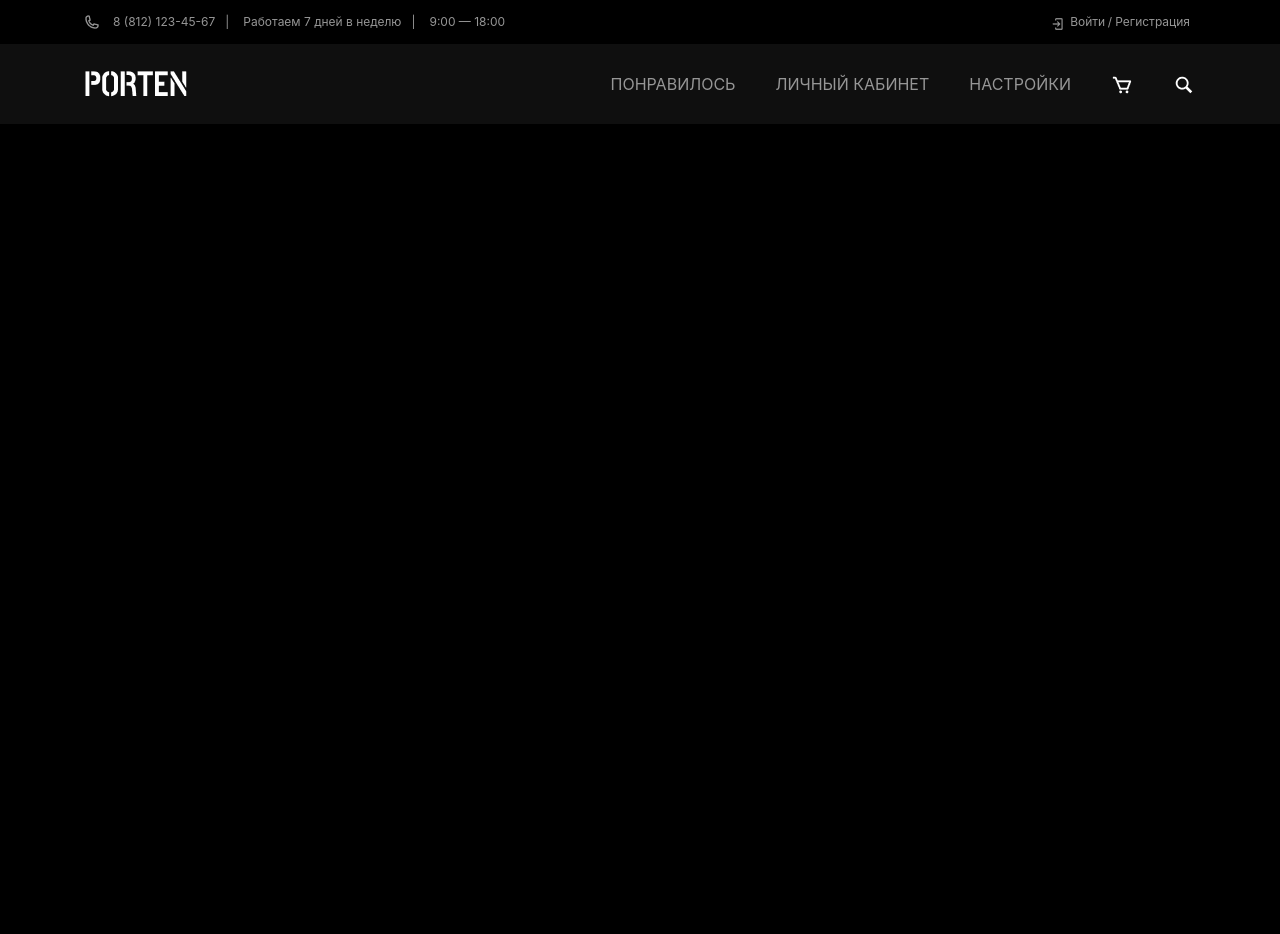
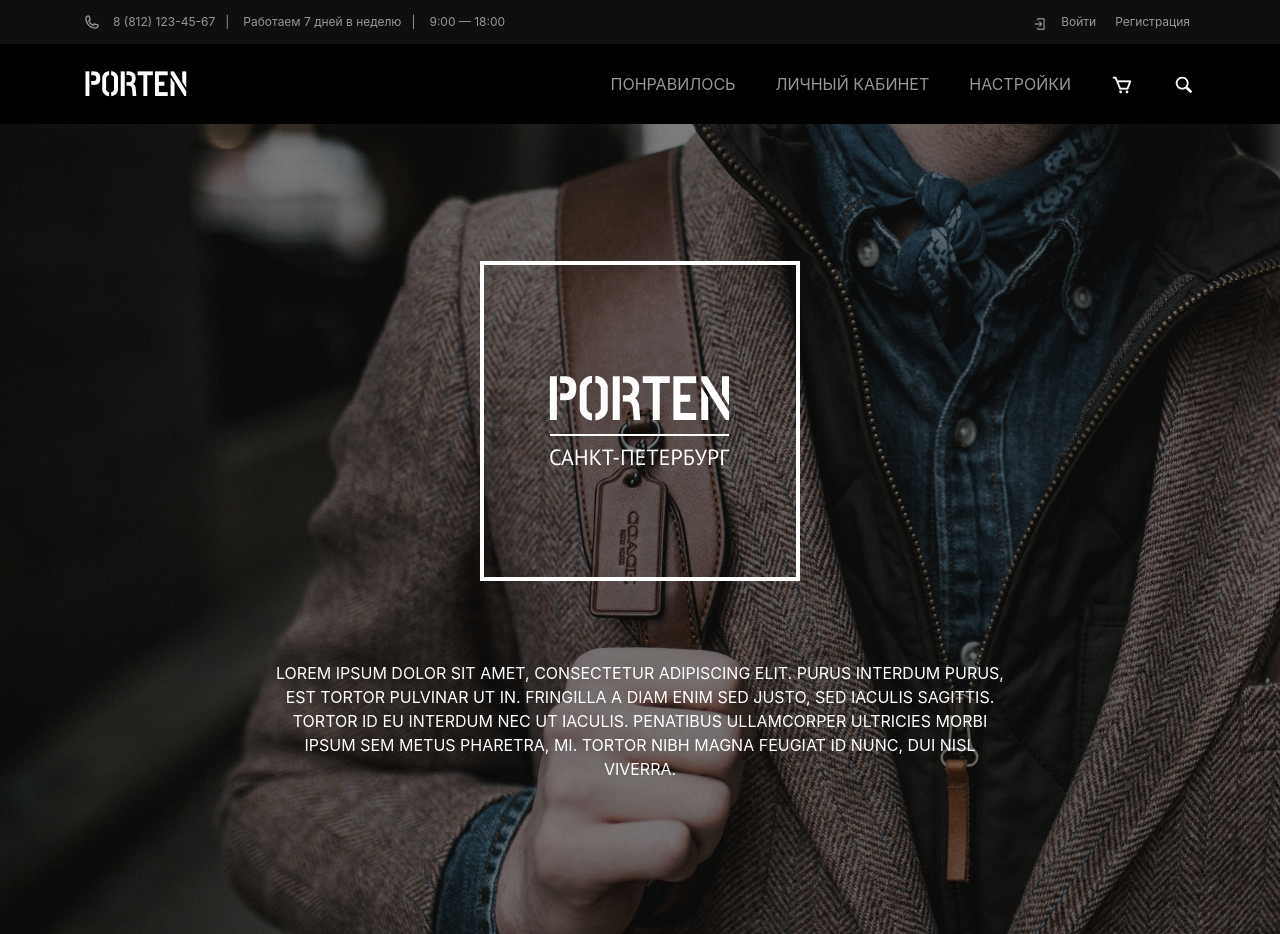
Before and after one commit to ivancraze/clock-landing-page, a website: page src/index.html in a window 1280 px wide. Before the commit the page ends 800 px from the top, so only its background shows below. Drawn offline with Linux system fonts and the light colour scheme.

Commit message:
add showcase section

```diff
--- a/src/index.html
+++ b/src/index.html
@@ -9,17 +9,18 @@
     <title>Document</title>
 </head>
 <body>
-    <div class="wrapper">
+    <div class="wrapper wrapper--gray">
+        <div class="container">
             <header class="header">
                 <ul class="header__list">
                     <img src="./icons/phone.png" alt="phone">
-                <li class="header__item header__item--contacts">
+                    <li class="header__item header__item-contacts">
                         <a class="tel" href="tel:+88121234567">8 (812) 123-45-67</a>
                     </li>
-                <li class="header__item header__item--contacts">
+                    <li class="header__item header__item-contacts">
                         Работаем 7 дней в неделю
                     </li>
-                <li class="header__item header__item--contacts">
+                    <li class="header__item header__item-contacts">
                         9:00 — 18:00
                     </li>
                 </ul>
@@ -28,12 +29,15 @@
                     <li class="header__item header__item--auth">
                     <a href="#">Войти</a>
                     </li>
-                <li class="header__item header__item--auth">
+                    <li class="header__item header__item-auth">
                         <a href="#">Регистрация</a>
                     </li>
                 </ul>
             </header>
         </div>
+    </div>
+
+    <div class="wrapper wrapper--black">
         <div class="container">
             <nav class="nav">
                 <div class="nav__logo">
@@ -50,13 +54,28 @@
                         <a class="nav__link" href="#">Настройки</a>
                     </li>
                     <li class="nav__item">
-                    <a class="nav__link" href="#"><img src="./icons/cart.png" alt="cart"></a>
+                        <a class="nav__link" href="#">
+                            <img class="nav__img" src="./icons/cart.png" alt="cart">
+                        </a>
                     </li>
                     <li class="nav__item">
-                    <a class="nav__link" href="#"><img src="./icons/search.png" alt="cart"></a>
+                        <a class="nav__link" href="#">
+                            <img class="nav__img" src="./icons/search.png" alt="search">
+                        </a>
                     </li>
                 </ul>
             </nav>
         </div>
+    </div>
+
+    <div class="wrapper wrapper--showcase">
+        <div class="container container--showcase">
+            <div class="showcase">
+                <img class="showcase__img" src="./img/logo.png" alt="showcase">
+                <p class="showcase__text">Lorem ipsum dolor sit amet, consectetur adipiscing elit. Purus interdum purus, est tortor pulvinar ut in. Fringilla a diam enim sed justo, sed iaculis sagittis. Tortor id eu interdum nec ut iaculis. Penatibus ullamcorper ultricies morbi ipsum sem metus pharetra, mi. Tortor nibh magna feugiat id nunc, dui nisl viverra.</p>
+            </div>
+        </div>
+    </div>
+
 </body>
 </html>
--- a/src/sass/style.scss
+++ b/src/sass/style.scss
@@ -1,6 +1,3 @@
-body {
-    background-color: #000;
-}
 li {
     list-style-type: none;
 }
@@ -19,15 +16,10 @@ a {
   }
 }
 
-.wrapper {
-    background-color: #000;
-}
-
 .header {
     display: flex;
     align-content: center;
     justify-content: space-between;
-    width: 1110px;
     height: 44px;
     margin: 0 auto;
     &__list {
@@ -38,7 +30,7 @@ a {
         font-size: 12px;
         color: #969696;
         margin: 14px;
-        &--contacts {
+        &-contacts {
             position: relative;
             &::after{
                 content: "|";
@@ -49,7 +41,7 @@ a {
                 display: none;
             }
         }
-        &--auth {
+        &-auth {
             margin: 5px;
             position: relative;
             &::after{
@@ -64,7 +56,27 @@ a {
     }
 }
 .container {
-    background-color: #0F0F0F;
+    max-width: 1110px;
+    width: 100%;
+    margin: 0 auto;
+    &--showcase {
+        max-width: 730px;
+    }
+}
+
+.wrapper {
+    width: 100%;
+    padding-left: 20px;
+    padding-right: 20px;
+    &--black {
+        background-color: #000;
+    }
+    &--gray {
+        background-color: #0F0F0F;
+    }
+    &--showcase {
+        background-image: url(../img/first_line.jpg);
+    }
 }
 
 .nav {
@@ -72,10 +84,10 @@ a {
     justify-content: space-between;
     align-items:center;
     height: 80px;
-    width: 1110px;
     margin: 0 auto;
     &__list {
         display: flex;
+        align-items: center;
     }
     &__item {
         height: 100%;
@@ -89,3 +101,28 @@ a {
         }
     }
 }
+
+a.nav_link {
+    padding: 20px;
+}
+
+.showcase {
+    height: 810px;
+    display: flex;
+    flex-direction: column;
+    align-items: center;
+    justify-content: center;
+    &__img {
+        // display: inline-block;
+        // margin-top: 160px;
+    }
+    &__text {
+        // margin-top: 80px;
+        padding-top: 80px;
+        font-size: 16px;
+        line-height: 24px;
+        text-align: center;
+        text-transform: uppercase;
+        color: #FFFFFF;
+    }
+}
```
Also changed, not shown: src/css/style.min.css, src/img/first_line.jpg (added), src/img/logo.png (added). Lines whose indentation alone changed are shown as unchanged.
